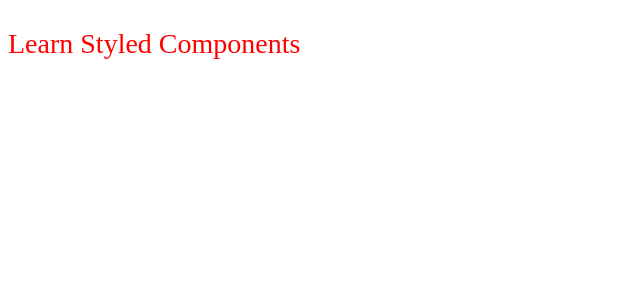
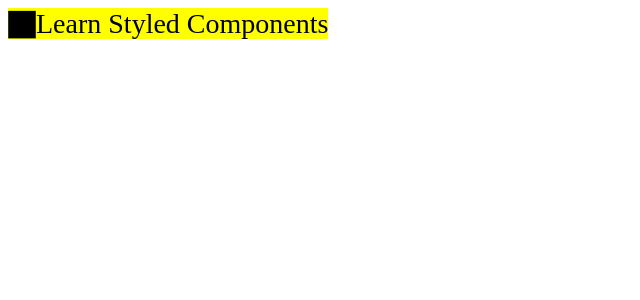
Before and after one commit to nakamura3/react-text-1, a React (Create React App) app in the folder learn-styled-components/: page / in a window 1280 px wide. Shown: the top 300 px of the page, without its empty margins (0-640 px from the left). Built offline with nearby package versions, Linux system fonts and the light colour scheme.

Commit message:
Add learn-styled-components (擬似クラス、擬似要素、メディアクエリ)

```diff
--- a/learn-styled-components/src/App.js
+++ b/learn-styled-components/src/App.js
@@ -1,8 +1,21 @@
 import styled from 'styled-components';
 
-const Message = styled.p`
+const Message = styled.a`
   font-size: 28px;
-  color: red
+  background: yellow;
+  color: black;
+
+  &:hover {
+    color: red;
+  }
+
+  &::before {
+    content: '⬛︎';
+  }
+
+  @media (max-width: 600px) {
+    background: tomato;
+  }
 `;
 
 function App() {
```
Also changed, not shown: 1 other file (tests, documents, lock files or other folders).
